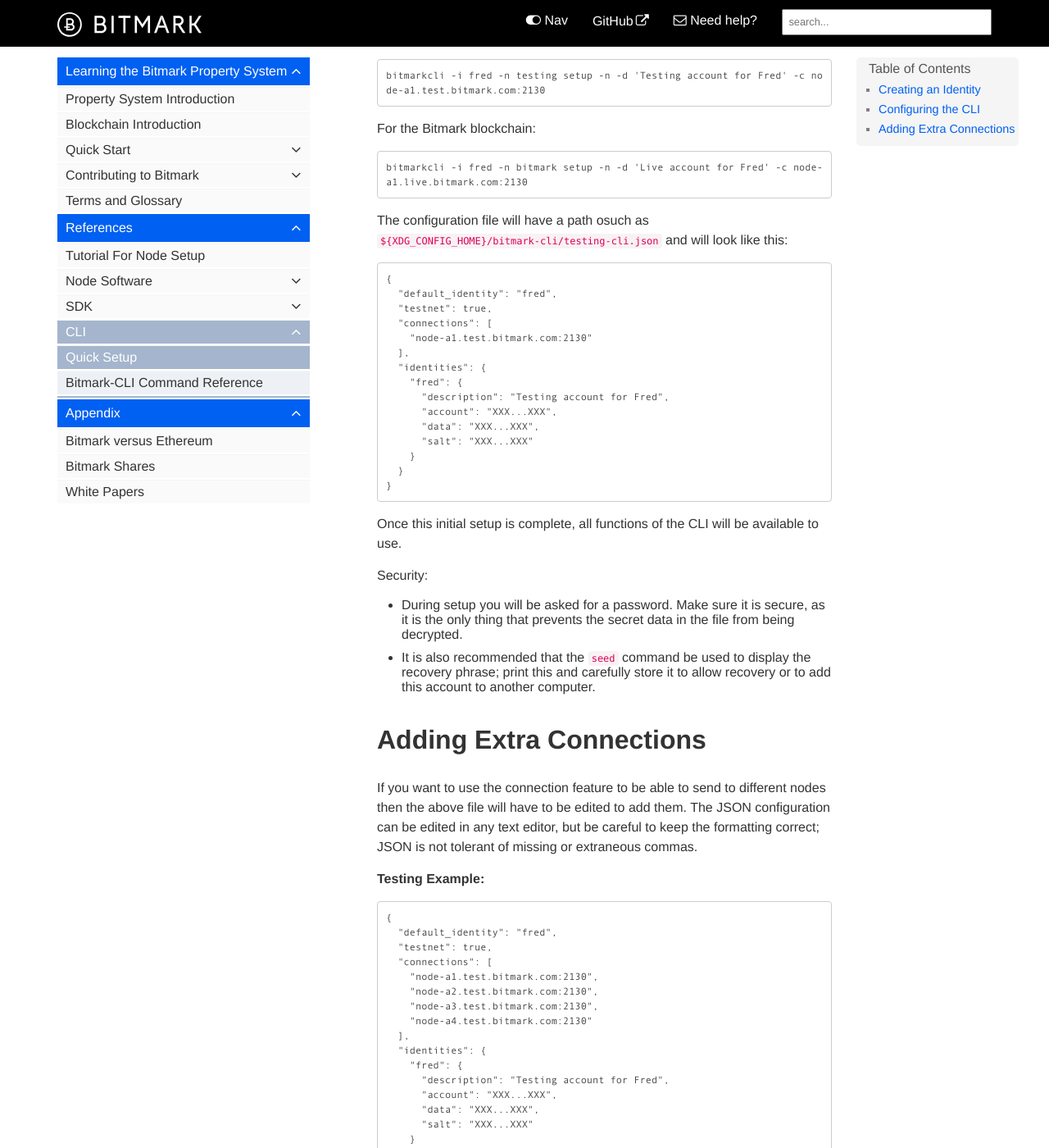
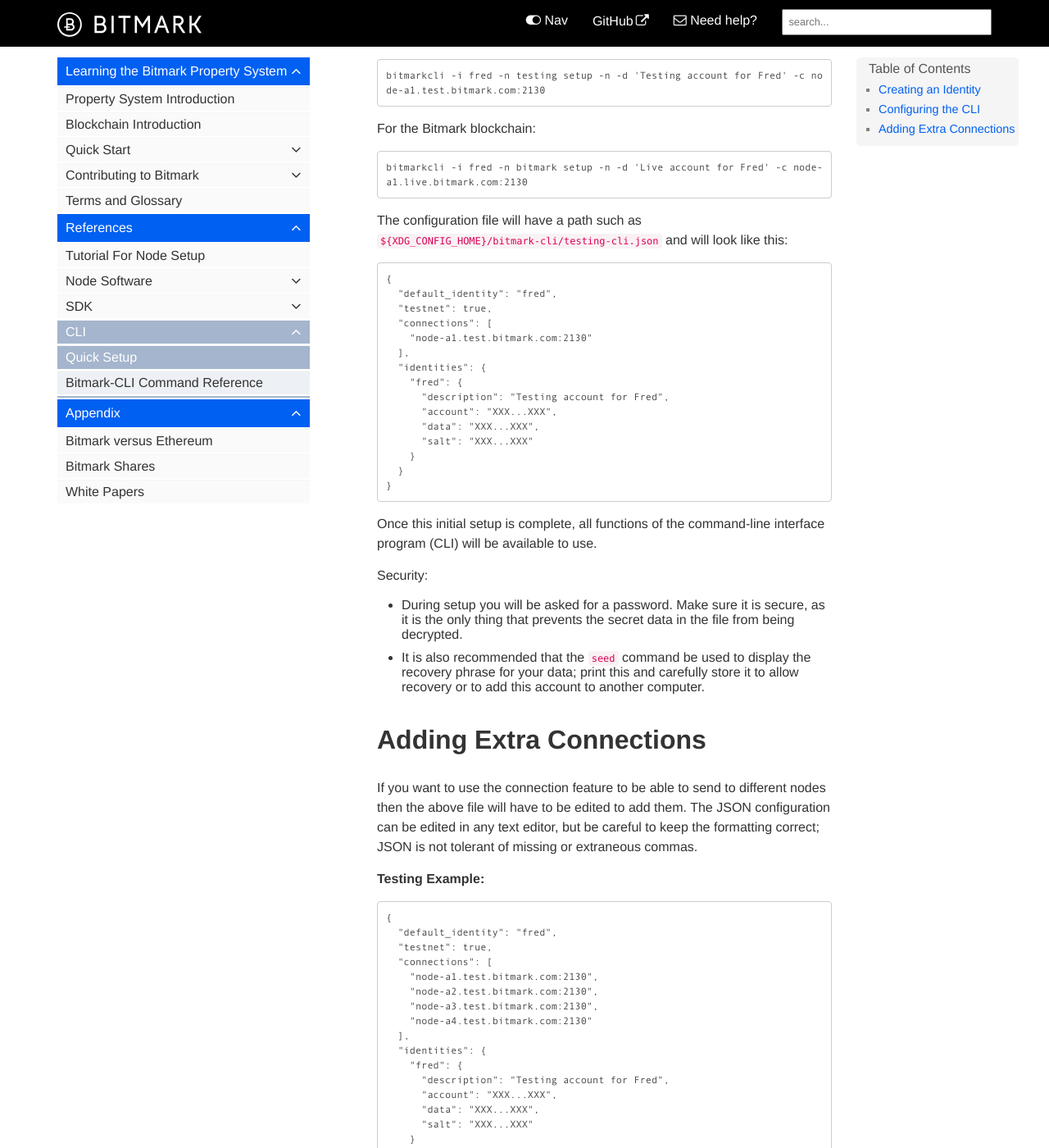
Before and after one commit to bitmark-inc/docs, a Jekyll site: the page built from pages/bitmark-references/bitmark-cli/quick-setup.md, in a window 1280 px wide and 1400 px high, scrolled down 602 px. Shown: the whole window at 82% size. Built offline with Jekyll 4.4.1, drawn with Linux system fonts in a browser that asks for light colours; some web fonts are replaced; comment, search, counter and statistics services are not loaded; some of the changed text lies outside the part shown.

Commit message:
Second edit.

```diff
--- a/pages/bitmark-references/bitmark-cli/quick-setup.md
+++ b/pages/bitmark-references/bitmark-cli/quick-setup.md
@@ -9,7 +9,7 @@
 
 # Quick Setup
 
-The `bitmark-cli` program can be used on both the testing and Bitmark blockchains, with seperate configuration files created for each blockchain, to avoid confusion.
+The `bitmark-cli` program can be used on both the testing and Bitmark blockchains, with seperate configuration files created for each blockchain to avoid confusion.
 
 ## Creating an Identity
 
@@ -36,7 +36,7 @@
 ~~~
 
 
-The configuration file will have a path osuch as `${XDG_CONFIG_HOME}/bitmark-cli/testing-cli.json` and will look like this:
+The configuration file will have a path such as `${XDG_CONFIG_HOME}/bitmark-cli/testing-cli.json` and will look like this:
 
 
 ~~~
@@ -57,13 +57,13 @@
 }
 ~~~
 
-Once this initial setup is complete, all functions of the CLI will be available to use.
+Once this initial setup is complete, all functions of the command-line interface program (CLI) will be available to use.
 
 Security:
 * During setup you will be asked for a password. Make sure it is secure, as it is the only thing that prevents the secret data
   in the file from being decrypted.
 * It is also recommended that the `seed` command be used to display
-  the recovery phrase; print this and carefully store it to allow recovery
+  the recovery phrase for your data; print this and carefully store it to allow recovery
   or to add this account to another computer.
 
 ## Adding Extra Connections
```
